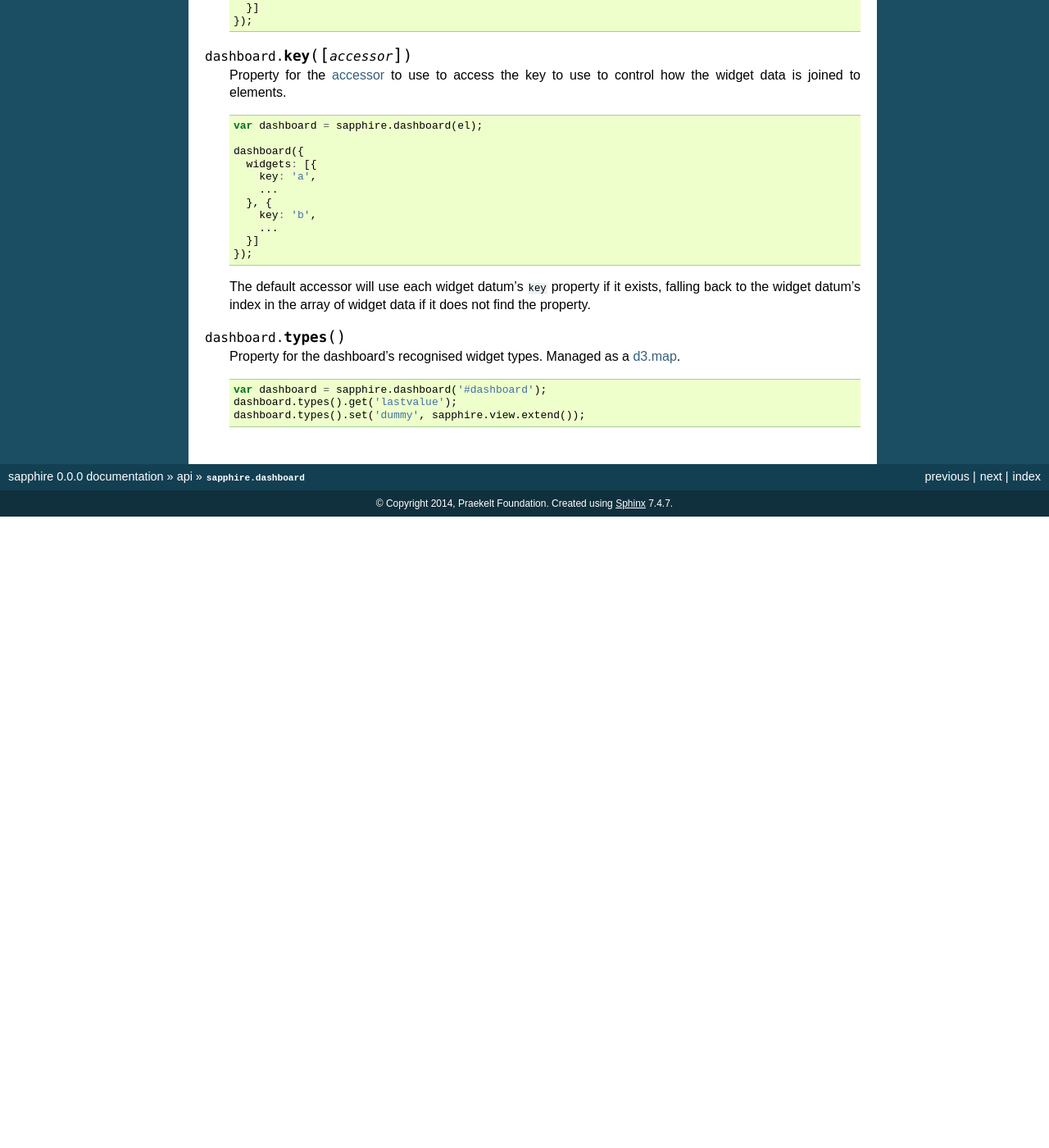
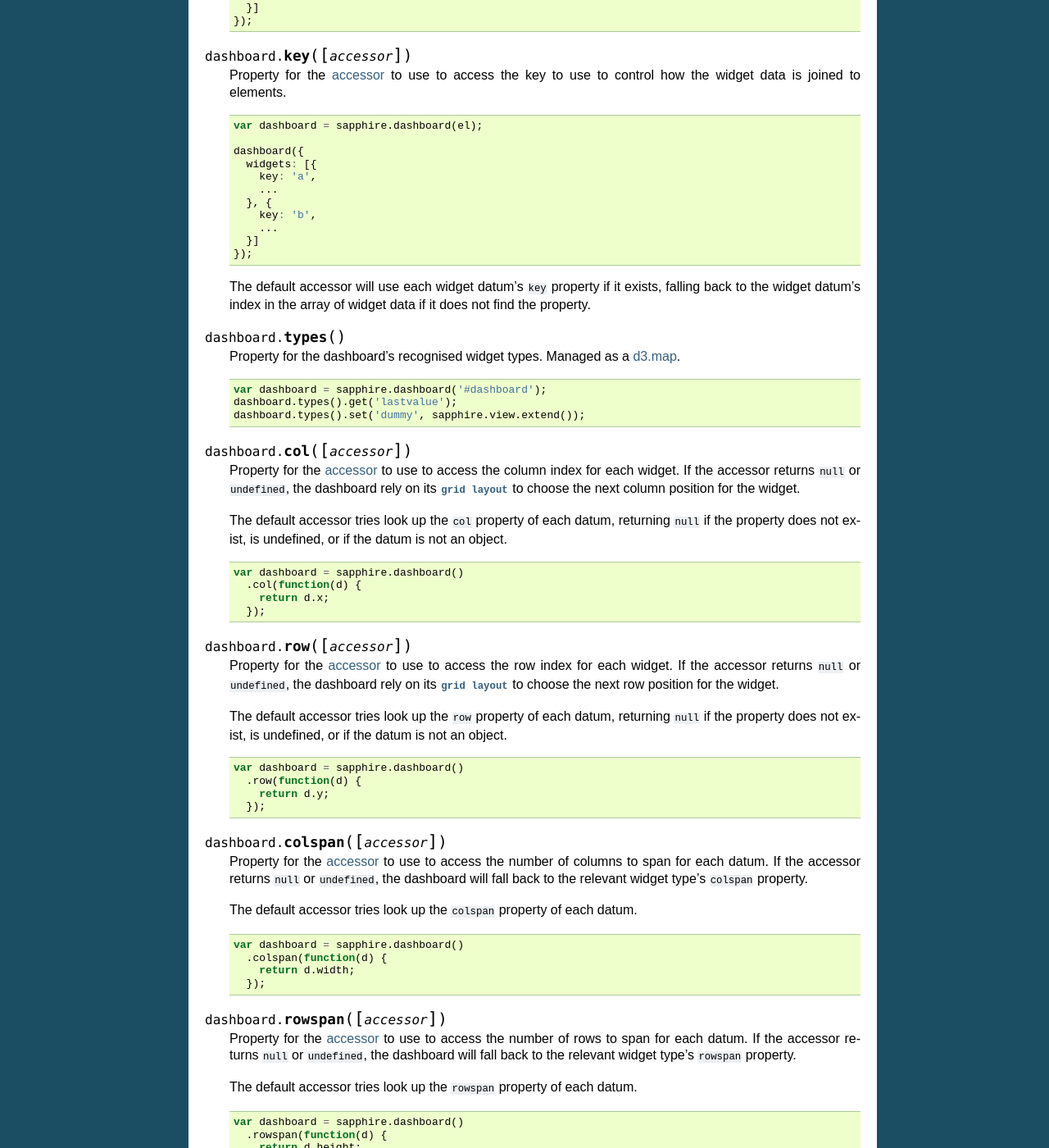
Before and after one commit to praekelt/sapphire, a Sphinx documentation site: the page built from docs/api/dashboard.rst, in a window 1280 px wide and 1400 px high, scrolled down 1612 px. Shown: the whole window at 82% size. Built offline with Sphinx 7.4.7, drawn with Linux system fonts in a browser that asks for light colours; before the commit the page ends 2242 px from its top, so only the background shows below that; some of the changed text lies outside the part shown.

Commit message:
Update docs with changes for configuring dashboard grid

```diff
--- a/docs/api/dashboard.rst
+++ b/docs/api/dashboard.rst
@@ -147,5 +147,97 @@ Component for drawing a dashboard of widgets laid out in a grid.
     dashboard.types().set('dummy', sapphire.view.extend());
 
 
+.. function:: dashboard.col([accessor])
+
+  Property for the :ref:`accessor <accessors>` to use to access the column
+  index for each widget. If the accessor returns ``null`` or ``undefined``, the
+  dashboard rely on its :func:`grid layout <sapphire.grid>` to choose the next column position for the widget.
+
+  The default accessor tries look up the ``col`` property of each datum,
+  returning ``null`` if the property does not exist, is undefined, or if the
+  datum is not an object.
+
+  .. code-block:: javascript
+
+    var dashboard = sapphire.dashboard()
+      .col(function(d) {
+        return d.x;
+      });
+
+
+.. function:: dashboard.row([accessor])
+
+  Property for the :ref:`accessor <accessors>` to use to access the row index
+  for each widget. If the accessor returns ``null`` or ``undefined``, the
+  dashboard rely on its :func:`grid layout <sapphire.grid>` to choose the next
+  row position for the widget.
+
+  The default accessor tries look up the ``row`` property of each datum,
+  returning ``null`` if the property does not exist, is undefined, or if the
+  datum is not an object.
+
+  .. code-block:: javascript
+
+    var dashboard = sapphire.dashboard()
+      .row(function(d) {
+        return d.y;
+      });
+
+
+.. function:: dashboard.colspan([accessor])
+
+  Property for the :ref:`accessor <accessors>` to use to access the number of
+  columns to span for each datum. If the accessor returns ``null`` or
+  ``undefined``, the dashboard will fall back to the relevant widget type's
+  ``colspan`` property.
+
+  The default accessor tries look up the ``colspan`` property of each datum.
+
+  .. code-block:: javascript
+
+    var dashboard = sapphire.dashboard()
+      .colspan(function(d) {
+        return d.width;
+      });
+
+
+.. function:: dashboard.rowspan([accessor])
+
+  Property for the :ref:`accessor <accessors>` to use to access the number of
+  rows to span for each datum. If the accessor returns ``null`` or
+  ``undefined``, the dashboard will fall back to the relevant widget type's
+  ``rowspan`` property.
+
+  The default accessor tries look up the ``rowspan`` property of each datum.
+
+  .. code-block:: javascript
+
+    var dashboard = sapphire.dashboard()
+      .rowspan(function(d) {
+        return d.height;
+      });
+
+
+.. function:: dashboard.padding([v])
+
+  Property for amount of padding for the dashboard's widgets. Defaults to ``10``.
+
+  .. code-block:: javascript
+
+    var dashboard = sapphire.dashboard()
+      .padding(5);
+
+
+.. function:: dashboard.numcols([v])
+
+  Property for the number of columns the dashboard grid's width is divided up
+  into. Defaults to ``8``.
+
+  .. code-block:: javascript
+
+    var dashboard = sapphire.dashboard()
+      .numcols(4)
+
+
 .. _d3.select: https://github.com/mbostock/d3/wiki/Selections#selecting-elements
 .. _d3.map: https://github.com/mbostock/d3/wiki/Arrays#maps
```
Also changed, not shown: docs/api/grid.rst (+6 -6 lines).
